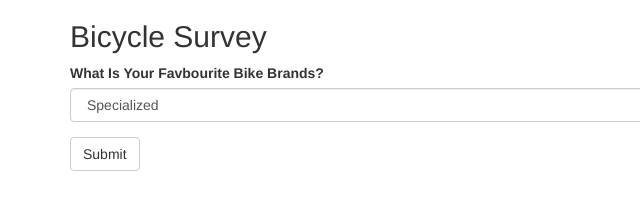
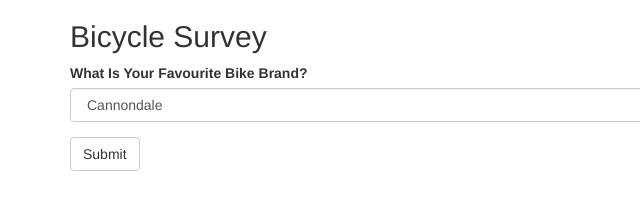
Before and after one commit to eyalstoler/simple-git-conflict, a plain HTML site: page index.html in a window 1280 px wide. Shown: the full height of the page, 0-640 px from the left. Drawn offline with nearby package versions, Linux system fonts and the light colour scheme.

Commit message:
Developer 3 - Fixed some bugs and sorted options

```diff
--- a/index.html
+++ b/index.html
@@ -14,15 +14,15 @@
   <h2>Bicycle Survey</h2>
   <form>
     <div class="form-group">
-      <label for="sel1">What Is Your Favbourite Bike Brands?</label>
+      <label for="sel1">What Is Your Favourite Bike Brand?</label>
       <select class="form-control" id="sel1">
-        <option>Specialized</option>
-        <option>Giant</option>
-        <option>Trek</option>
         <option>Cannondale</option>
-        <option>Merida</option>
         <option>Cervelo</option>
         <option>Colnago</option>
+        <option>Giant</option>
+        <option>Merida</option>
+        <option>Specialized</option>
+        <option>Trek</option>
       </select>
      </div>
      <button type="submit" class="btn btn-default" onclick="alert('Your selection was recorded. \n\nThank you for your submittion! \n')">Submit</button>
```
